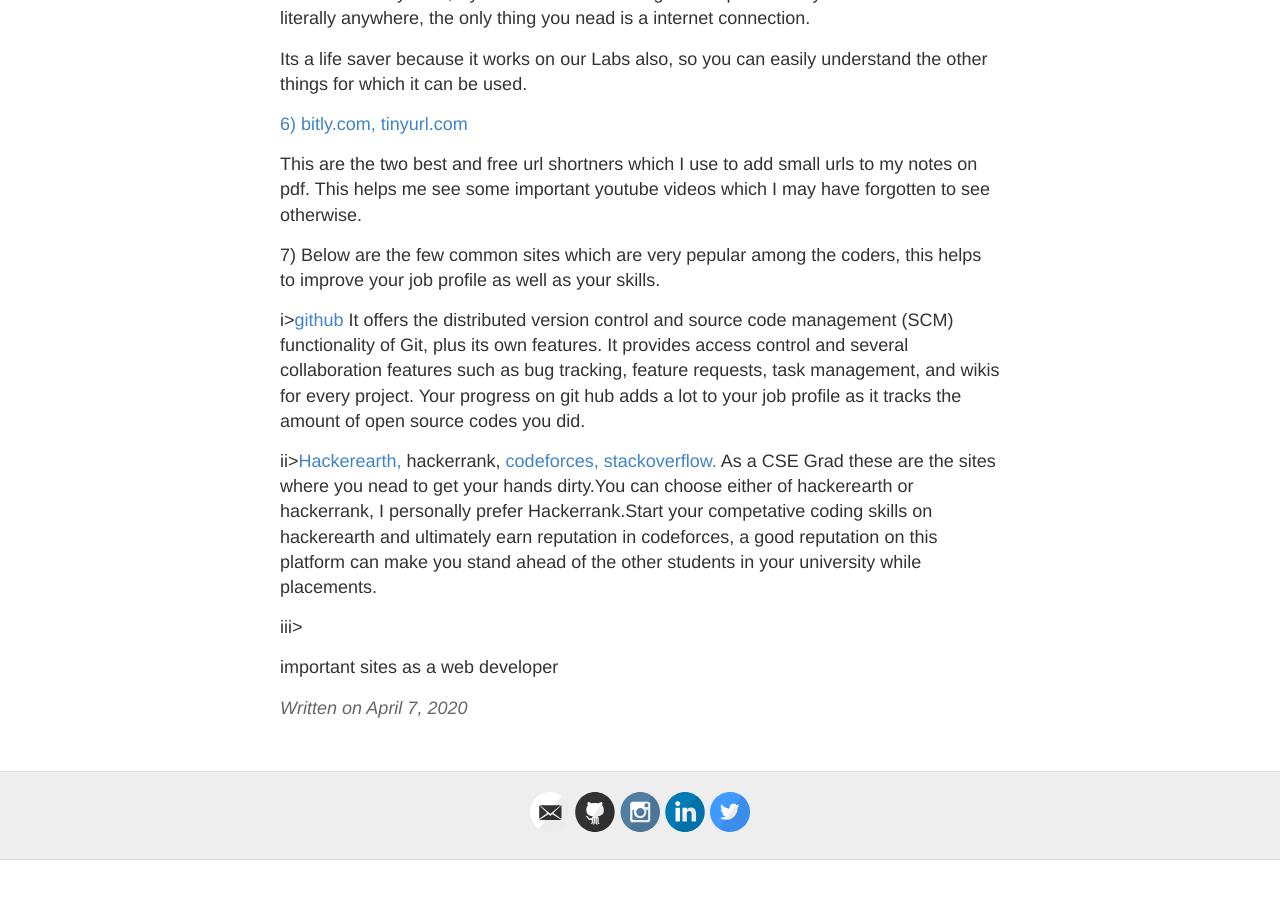
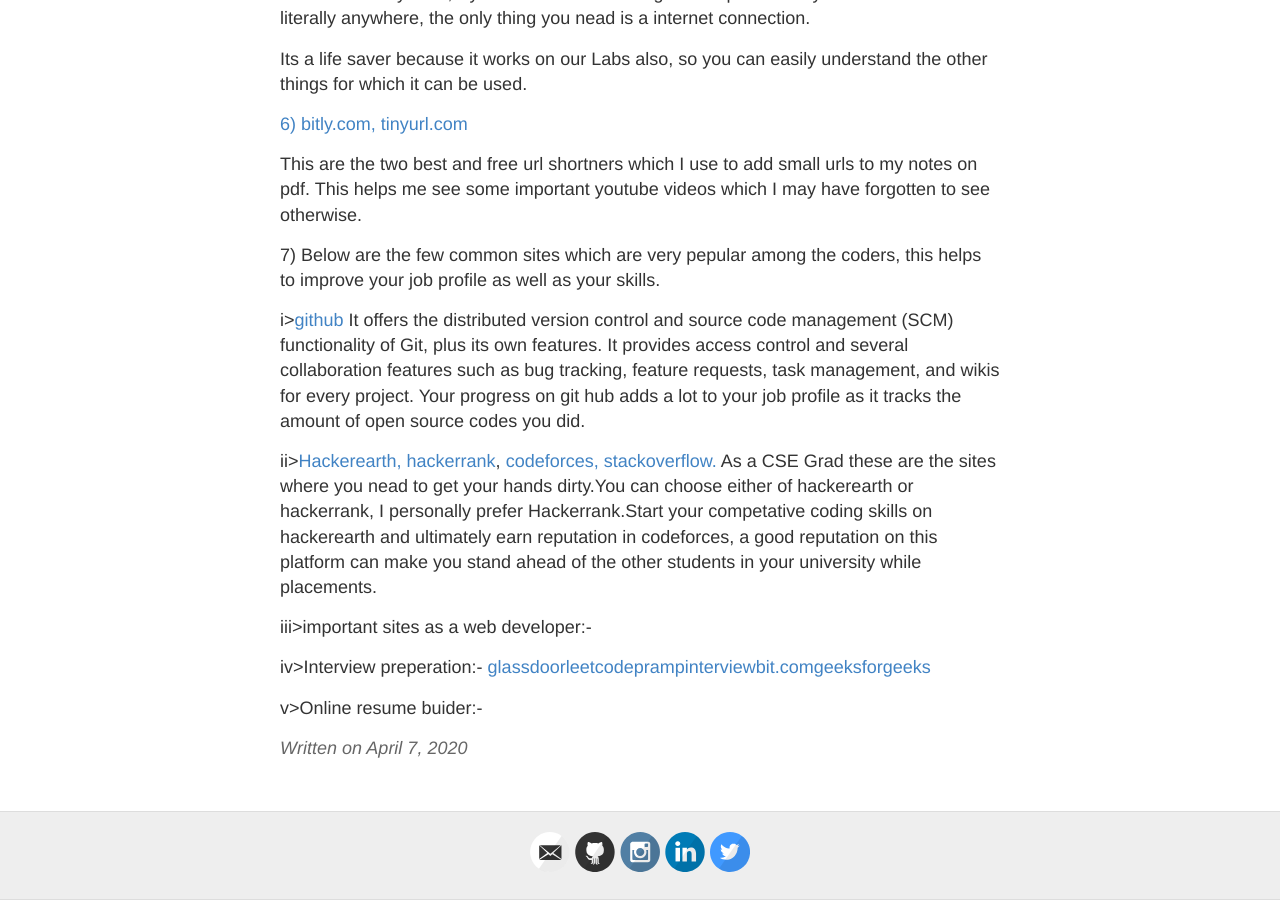
Before and after one commit to KarandeepSinghCoder/blog, a Jekyll site: the page built from _posts/2020-4-7-Awesome sites which will help you survive in VIT..md, in a window 1280 px wide and 900 px high, scrolled down 1189 px. Built offline with Jekyll 4.4.1, drawn with Linux system fonts in a browser that asks for light colours; before the commit the page ends 2049 px from its top, so only the background shows below that.

Commit message:
Pre final post

```diff
--- a/_posts/2020-4-7-Awesome sites which will help you survive in VIT..md
+++ b/_posts/2020-4-7-Awesome sites which will help you survive in VIT..md
@@ -36,17 +36,14 @@ This are the two best and free url shortners which I use to add small urls to my
 i><a href="https://github.com/">github</a>
 It offers the distributed version control and source code management (SCM) functionality of Git, plus its own features. It provides access control and several collaboration features such as bug tracking, feature requests, task management, and wikis for every project. Your progress on git hub adds a lot to your job profile as it tracks the amount of open source codes you did.
 
-ii><a href="https://www.hackerearth.com/">Hackerearth, </a><a href="https://www.hackerrank.com/"></a>hackerrank, <a href="https://codeforces.com/">codeforces, </a><a href="https://stackoverflow.com/">stackoverflow. </a>
+ii><a href="https://www.hackerearth.com/">Hackerearth, </a><a href="https://www.hackerrank.com/">hackerrank</a>, <a href="https://codeforces.com/">codeforces, </a><a href="https://stackoverflow.com/">stackoverflow. </a>
 As a CSE Grad these are the sites where you nead to get your hands dirty.You can choose either of hackerearth or hackerrank, I personally prefer Hackerrank.Start your competative coding skills on hackerearth and ultimately earn reputation in codeforces, a good reputation on this platform can make you stand ahead of the other students in your university while placements.
 
-iii>
+iii>important sites as a web developer:-
+<a href="https://getbootstrap.com/"></a><a href="https://materializecss.com/"></a><a href="https://hackerthemes.com/bootstrap-cheatsheet/"></a><a href="https://fontawesome.com/"></a><a href="https://www.flaticon.com/"></a>
 
+iv>Interview preperation:-
+<a href="https://www.glassdoor.co.in/index.htm">glassdoor</a><a href="https://leetcode.com/">leetcode</a><a href="https://www.pramp.com/#/">pramp</a><a href="https://www.interviewbit.com/">interviewbit.com</a><a href="https://www.geeksforgeeks.org/">geeksforgeeks</a>
+
+v>Online resume buider:-
 <a href="https://novoresume.com/"></a>
-<a href="https://materializecss.com/"></a>
-<a href="https://www.mentimeter.com/"></a>
-<a href="https://getbootstrap.com/"></a>
-<a href="https://hackerthemes.com/bootstrap-cheatsheet/"></a>
-<a href="https://www.flaticon.com/"></a>
-<a href="https://fontawesome.com/"></a>
-
-important sites as a web developer
```
